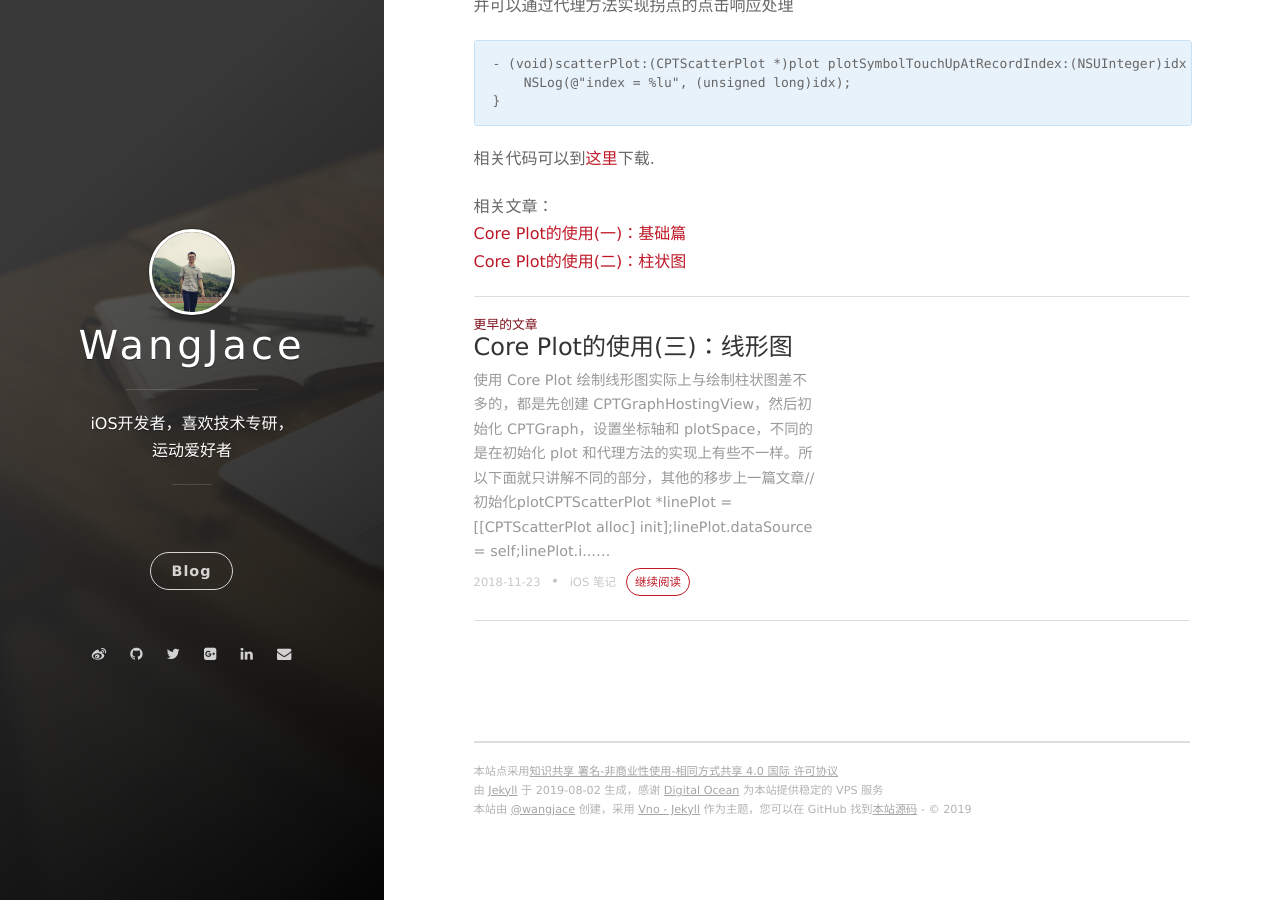
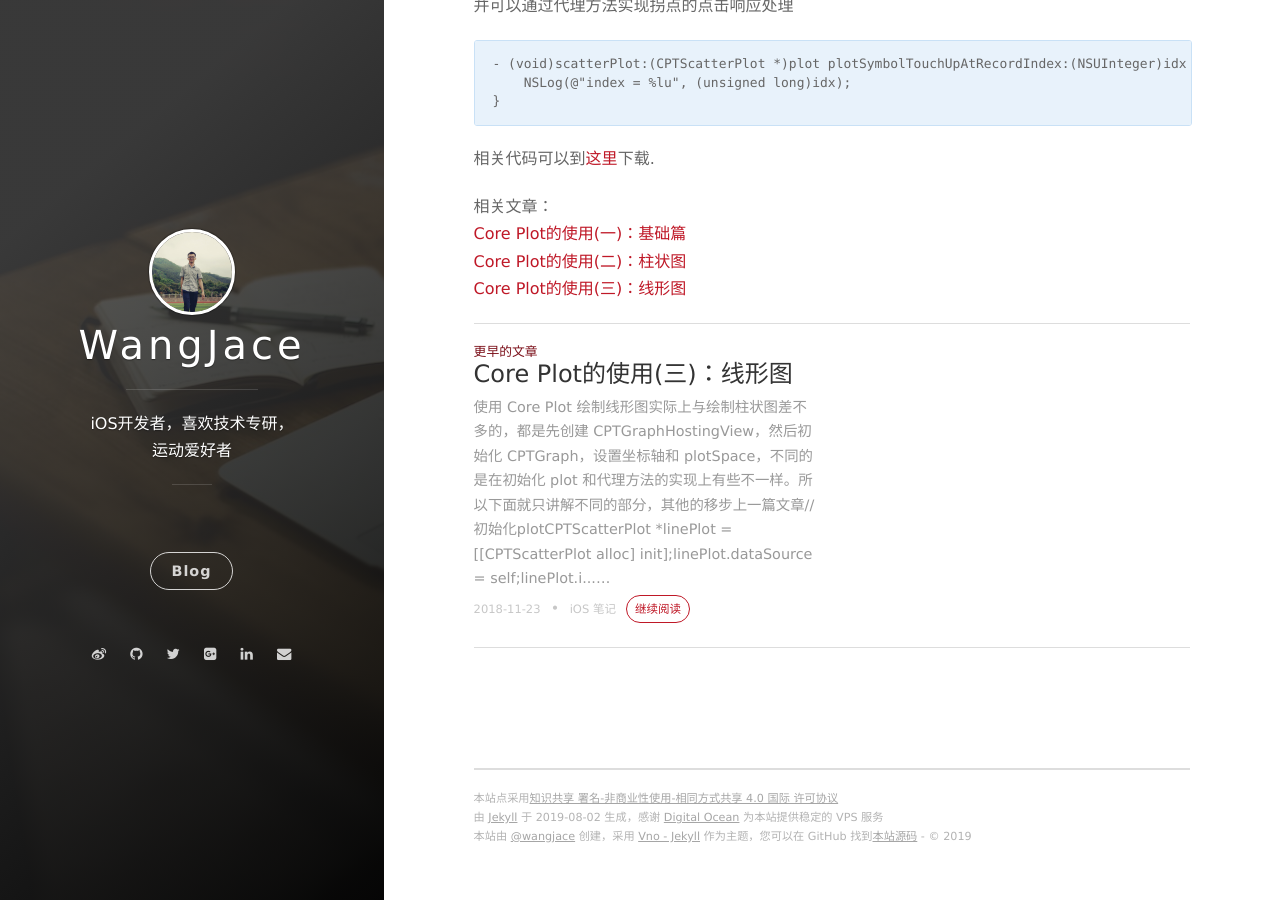
Before and after one commit to WangJace/WangJace.github.io, a Jekyll site: the page built from _posts/2019-01-03-Core Plot的使用(四)：饼状图.md, in a window 1280 px wide and 900 px high, scrolled down 1845 px. Built offline with Jekyll 4.4.1, drawn with Linux system fonts in a browser that asks for light colours; nearby versions of some CDN libraries; comment, search, counter and statistics services are not loaded.

Commit message:
Date:2019.08.02 Developer:Jace Remark: 修改文章“Core Plot的使用(四)：饼状图”

```diff
--- a/_posts/2019-01-03-Core Plot的使用(四)：饼状图.md
+++ b/_posts/2019-01-03-Core Plot的使用(四)：饼状图.md
@@ -64,3 +64,4 @@ linePlot.plotSymbolMarginForHitDetection = CPTFloat(5);
 相关文章：
 [Core Plot的使用(一)：基础篇](http://blog.wangjace.site/2018/11/Core-Plot%E7%9A%84%E4%BD%BF%E7%94%A8(%E4%B8%80)-%E5%9F%BA%E7%A1%80%E7%AF%87/)
 [Core Plot的使用(二)：柱状图](http://blog.wangjace.site/2018/11/Core-Plot%E7%9A%84%E4%BD%BF%E7%94%A8(%E4%BA%8C)-%E6%9F%B1%E7%8A%B6%E5%9B%BE/)
+[Core Plot的使用(三)：线形图](https://www.wangjace.cn/2018/11/Core-Plot%E7%9A%84%E4%BD%BF%E7%94%A8(%E4%B8%89)-%E7%BA%BF%E5%BD%A2%E5%9B%BE/)
```
